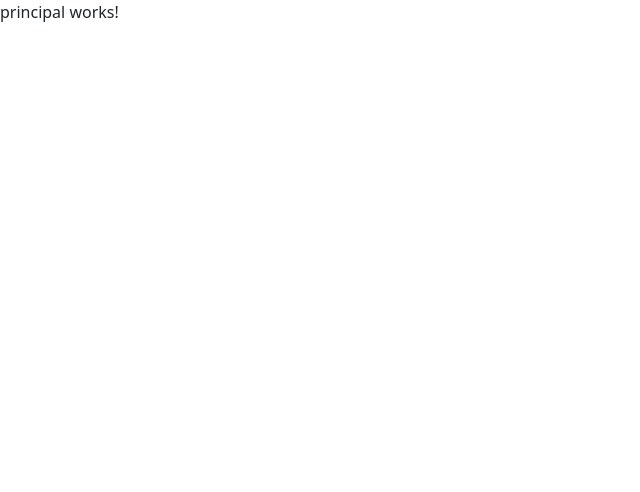
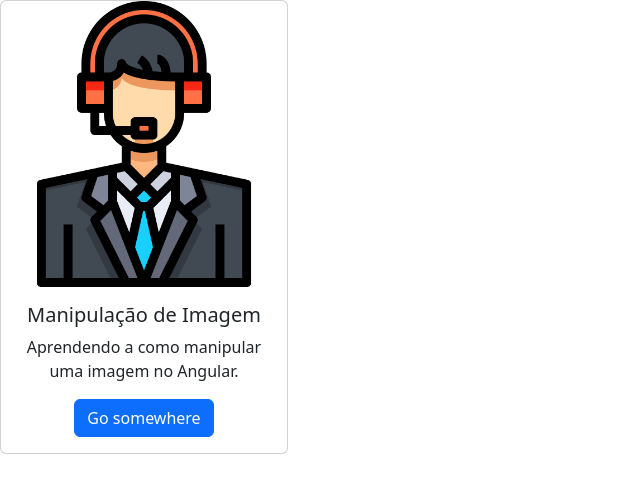
Before and after one commit to sergiocainzo/api-front, an Angular app in the folder front/: page / in a window 1280 px wide. Shown: the top 492 px of the page, without its empty margins (0-640 px from the left). Built offline with nearby package versions, Linux system fonts and the light colour scheme.

Commit message:
Manipulando imagens

```diff
--- a/front/src/app/principal/principal.component.html
+++ b/front/src/app/principal/principal.component.html
@@ -1 +1,8 @@
-<p>principal works!</p>
+<div class="card" style="width: 18rem; text-align: center;">
+  <img src="cliente.png" class="card-img-top" alt="Cliente" />
+  <div class="card-body">
+    <h5 class="card-title">Manipulação de Imagem</h5>
+    <p class="card-text">Aprendendo a como manipular uma imagem no Angular.</p>
+    <a href="#" class="btn btn-primary">Go somewhere</a>
+  </div>
+</div>
```
Also changed, not shown: front/public/cliente.png (added).
